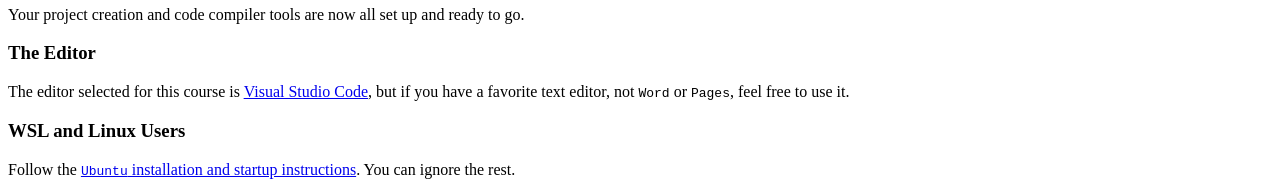
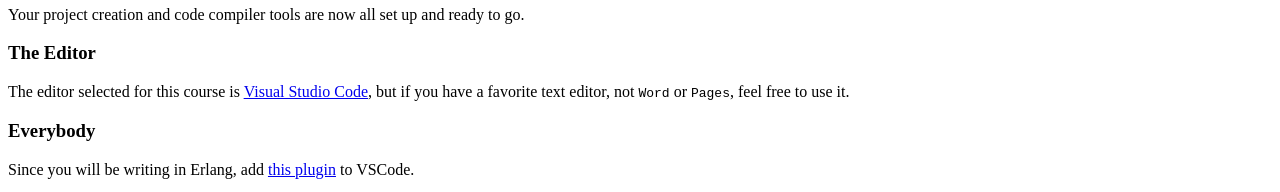
Before and after one commit to byui-cse/cse121e-course, a plain HTML site: page docs/week01/index.html in a window 1280 px wide. Shown: the part 2900-3092 px from the top of the page. Drawn offline with Linux system fonts and the light colour scheme; a script that the page names is missing.

Commit message:
remove old vscode install instructions

```diff
--- a/docs/week01/index.html
+++ b/docs/week01/index.html
@@ -115,7 +115,7 @@
 	<h3>The Editor</h3>
 	<p>The editor selected for this course is
 	<a href="https://code.visualstudio.com" target="_blank">Visual Studio Code</a>, but if you have a favorite text editor, not <kbd>Word</kbd> or <kbd>Pages</kbd>, feel free to use it.
-	<h3>WSL and Linux Users</h3>
+	<!-- <h3>WSL and Linux Users</h3>
 	<p>
 		Follow the <a href="https://www.c-sharpcorner.com/article/how-to-install-visual-studio-code-on-wsl/" target="_blank"> <kbd>Ubuntu</kbd> installation and startup instructions</a>. You can ignore the rest.
 	</p>
@@ -126,7 +126,7 @@
 	<p>
 		Go to the
 		<a href="https://code.visualstudio.com" target="_blank">site for Visual Studio Code</a> download the installer.
-	</p>
+	</p> -->
 
 	<h3>Everybody</h3>
 	<p>
```
